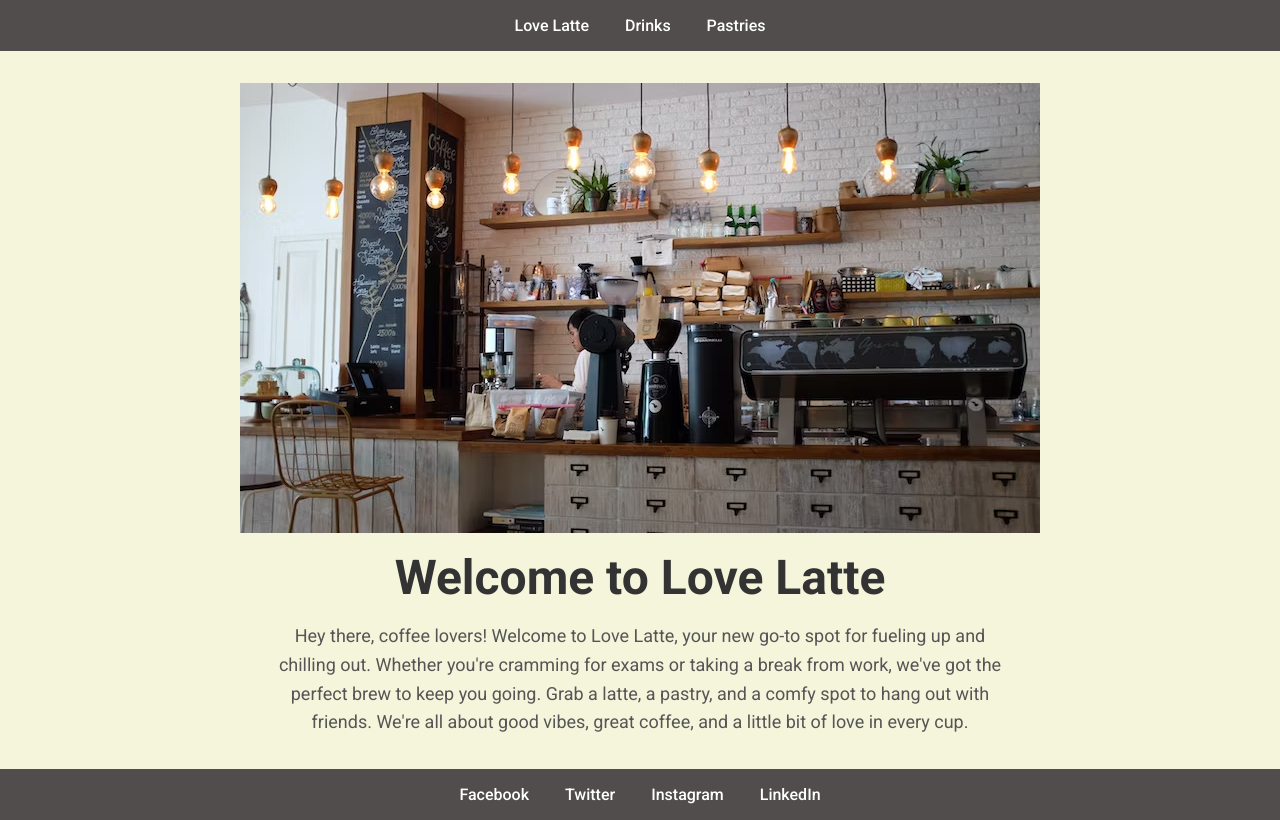
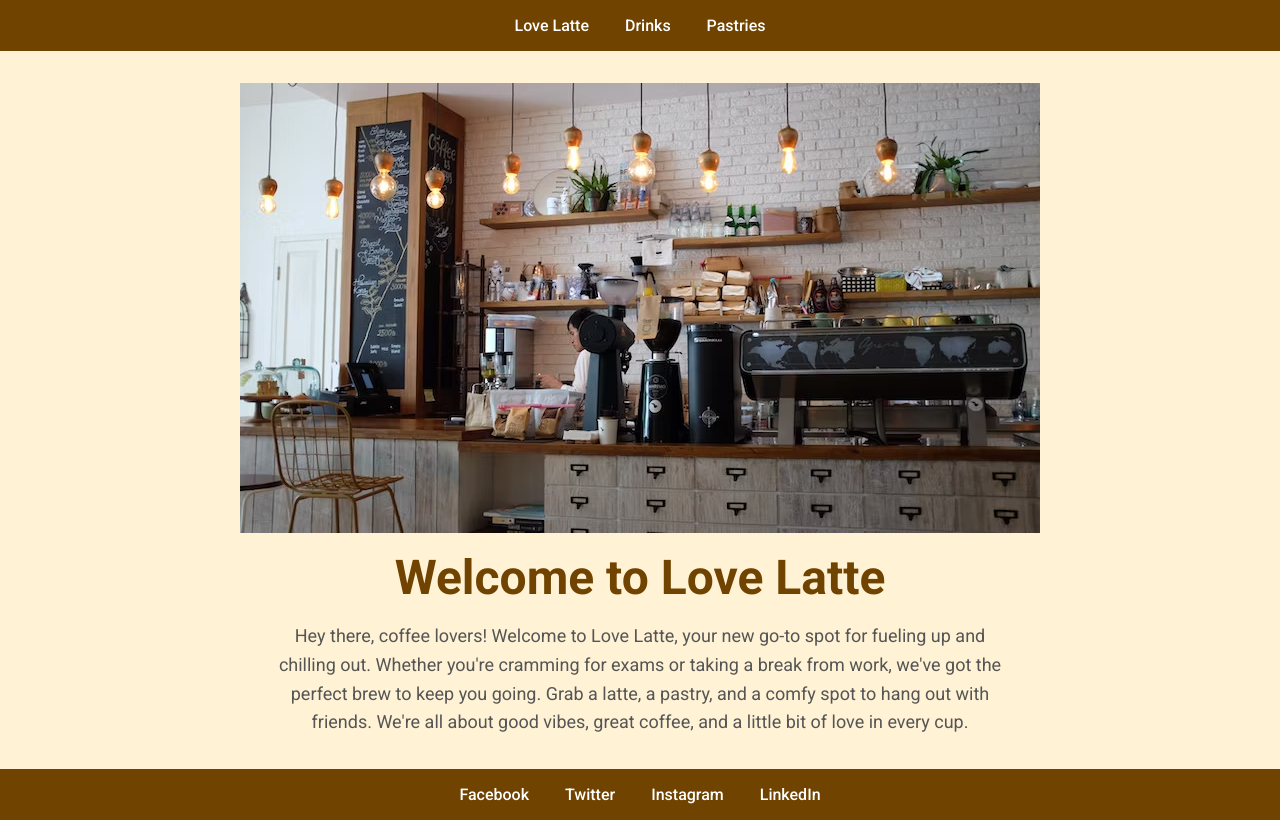
Before and after one commit to AhmarRa/coffee-shop, a plain HTML site: page index.html in a window 1280 px wide. Drawn offline with Linux system fonts and the light colour scheme.

Commit message:
first commit

```diff
--- a/style.css
+++ b/style.css
@@ -10,7 +10,7 @@ body {
     flex-direction: column;
     min-height: 100vh;
     text-align: center;
-    background-color:beige;
+    background-color:#FFF2D5;
 }
 
 #wrapper {
@@ -20,7 +20,7 @@ body {
 
 header {
     width: 100%;
-    background-color: #514D4D;
+    background-color: #704300;
     color: #fff;
 }
 
@@ -63,7 +63,7 @@ nav ul li a:hover {
 .welcome h1 {
     margin-bottom: 1rem;
     font-size: 3rem;
-    color: #333;
+    color: #704300;
 }
 
 .welcome p {
@@ -74,7 +74,7 @@ nav ul li a:hover {
 }
 
 footer {
-    background-color: #514D4D;
+    background-color: #704300;
     color: #fff;
     padding: 1rem 0;
 }
```
